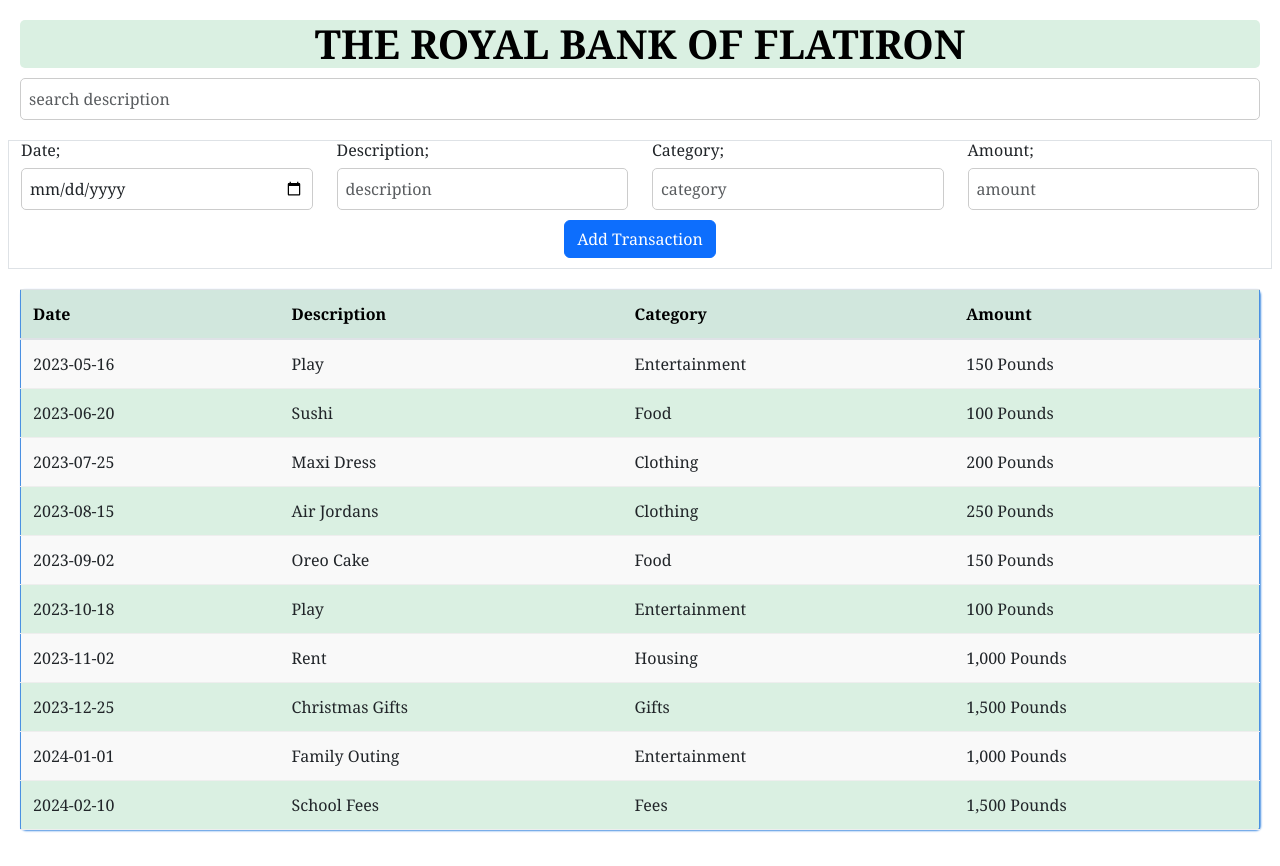
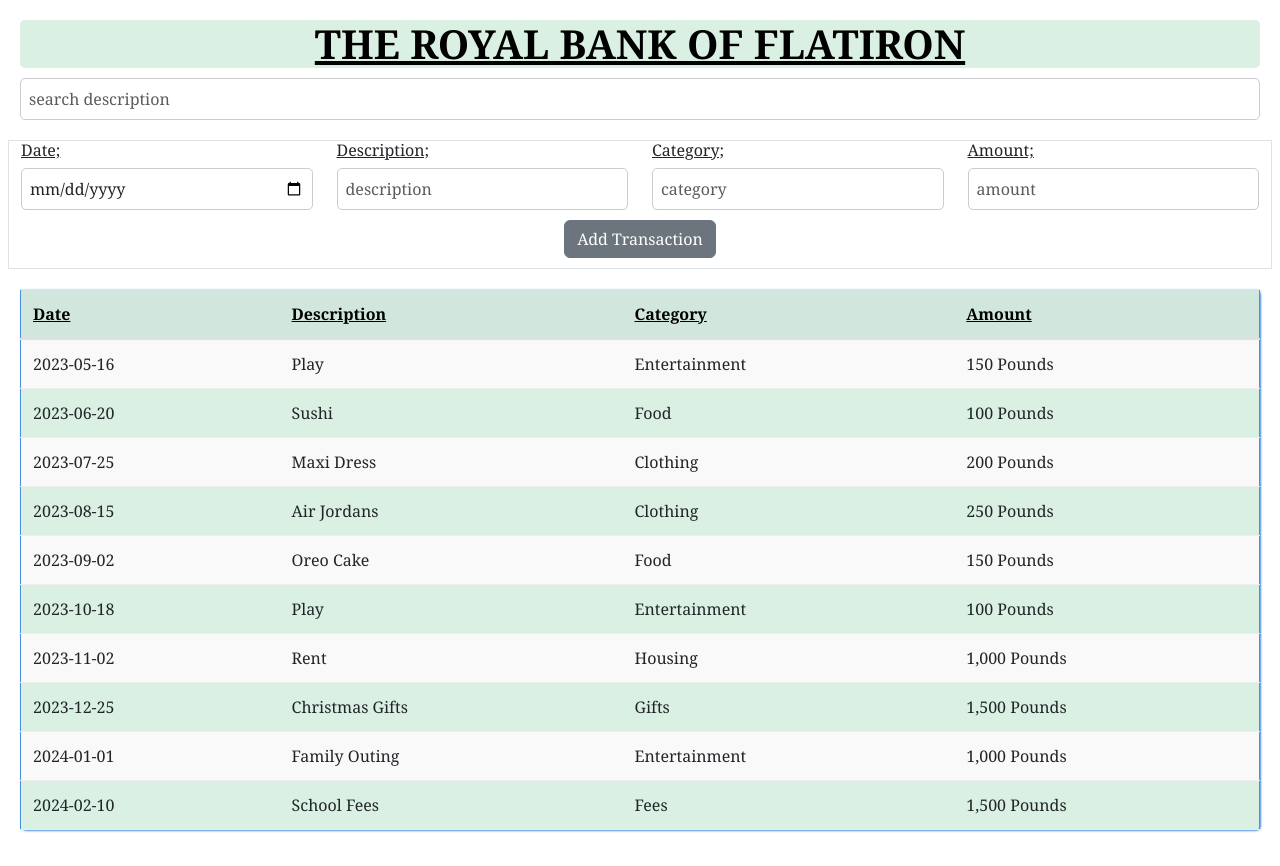
Before and after one commit to Lesliemwangi/bank-flatiron, a React (Vite) app: page / in a window 1280 px wide. Built offline with nearby package versions, Linux system fonts and the light colour scheme.

Commit message:
code-challenge

```diff
--- a/src/components/Form.jsx
+++ b/src/components/Form.jsx
@@ -27,7 +27,9 @@ export default function Form({ transactions, setTransactions }) {
   return (
     <div className="row border" style={{ paddingBottom: "10px" }}>
       <div className="col-3">
-        <h6 >Date;</h6>
+        <h6>
+          <u>Date;</u>
+        </h6>
         <input
           type="date"
           className="form-control"
@@ -39,7 +41,9 @@ export default function Form({ transactions, setTransactions }) {
         />
       </div>
       <div className="col-3">
-        <h6>Description;</h6>
+        <h6>
+          <u>Description;</u>
+        </h6>
         <input
           type="description"
           className="form-control"
@@ -51,7 +55,9 @@ export default function Form({ transactions, setTransactions }) {
         />
       </div>
       <div className="col-3">
-        <h6>Category;</h6>
+        <h6>
+          <u>Category;</u>
+        </h6>
         <input
           type="text"
           className="form-control"
@@ -63,7 +69,9 @@ export default function Form({ transactions, setTransactions }) {
         />
       </div>
       <div className="col-3">
-        <h6>Amount;</h6>
+        <h6>
+          <u>Amount;</u>
+        </h6>
         <input
           type="text"
           className="form-control"
@@ -79,7 +87,7 @@ export default function Form({ transactions, setTransactions }) {
         <button
           type="submit"
           onClick={submitHandle}
-          className="btn btn-primary"
+          className="btn btn-secondary"
         >
           Add Transaction
         </button>
--- a/src/components/Header.jsx
+++ b/src/components/Header.jsx
@@ -3,7 +3,9 @@ function Header() {
       <div className="text-primary">
         <div className="text-header">
           <h1>
-            <b>THE ROYAL BANK OF FLATIRON</b>
+            <b>
+              <u>THE ROYAL BANK OF FLATIRON</u>
+            </b>
           </h1>
         </div>
       </div>
--- a/src/components/TransactionTable.jsx
+++ b/src/components/TransactionTable.jsx
@@ -5,10 +5,12 @@ function TransactionTable({ transactions }) {
     <table className="table table-success table-striped">
       <thead>
         <tr>
-          <th scope="col">Date</th>
-          <th scope="col">Description</th>
-          <th scope="col">Category</th>
-          <th scope="col">Amount</th>
+          <th scope="col">
+            <u>Date</u>
+          </th>
+          <th scope="col"><u>Description</u></th>
+          <th scope="col"><u>Category</u></th>
+          <th scope="col"><u>Amount</u></th>
         </tr>
       </thead>
       <Table transactions={transactions} />
```
Also changed, not shown: 1 other file (tests, documents, lock files or other folders).
